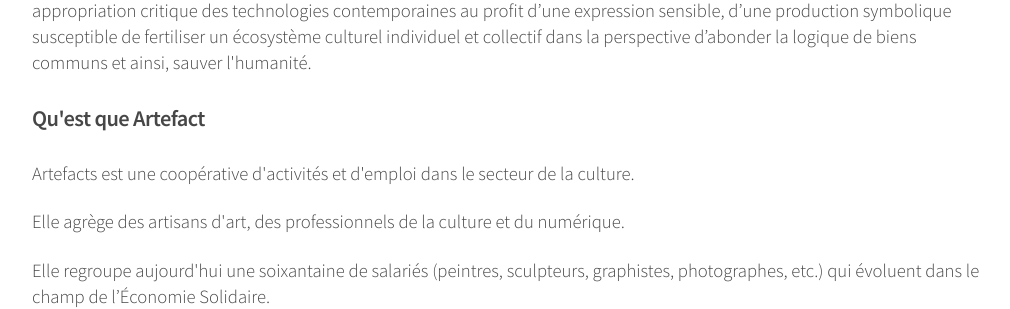
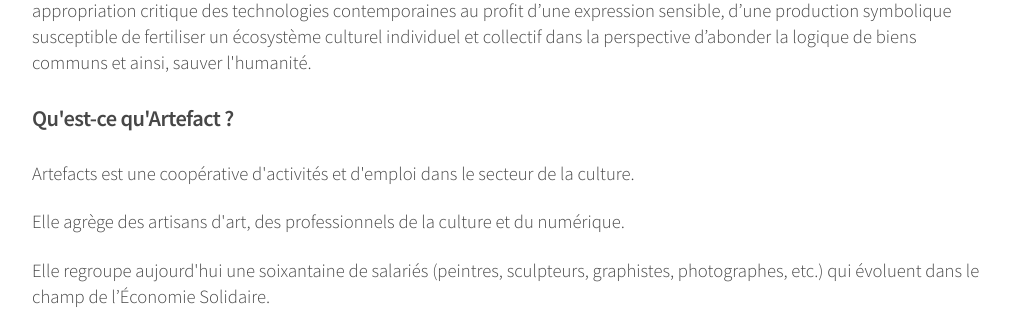
Before and after one commit to bzg/hackadon-fr, a Jekyll site: the page built from hackadons2015/orleans-labomedia-artefact.html, in a window 1280 px wide and 900 px high, scrolled down 1017 px. Shown: the part 156-465 px from the top of the window, without its empty margins (128-1138 px from the left). Built offline with Jekyll 4.4.1, drawn with Linux system fonts in a browser that asks for light colours; nearby versions of some CDN libraries; library files that are not in the unit come from our copies.

Commit message:
Fix typos in orleans-labomedia-artefact.html.

```diff
--- a/hackadons2015/orleans-labomedia-artefact.html
+++ b/hackadons2015/orleans-labomedia-artefact.html
@@ -35,7 +35,7 @@ layout: default
 	  individuel et collectif dans la perspective d’abonder la
 	  logique de biens communs et ainsi, sauver l'humanité.</p>
 
-	<h3>Qu'est que Artefact</h3>
+	<h3>Qu'est-ce qu'Artefact ?</h3>
 
 	<p>Artefacts est une coopérative d'activités et d'emploi dans le secteur de
 	la culture.</p>
```
